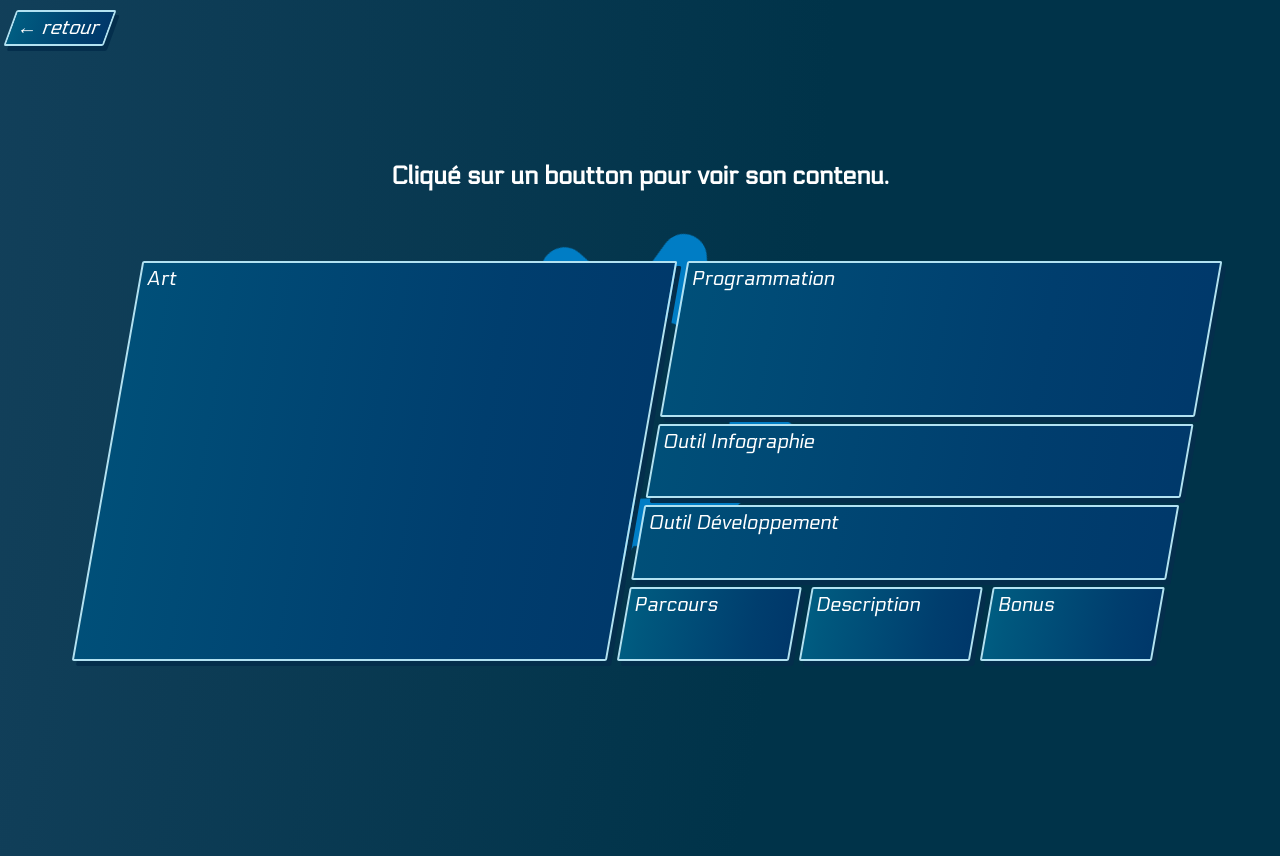
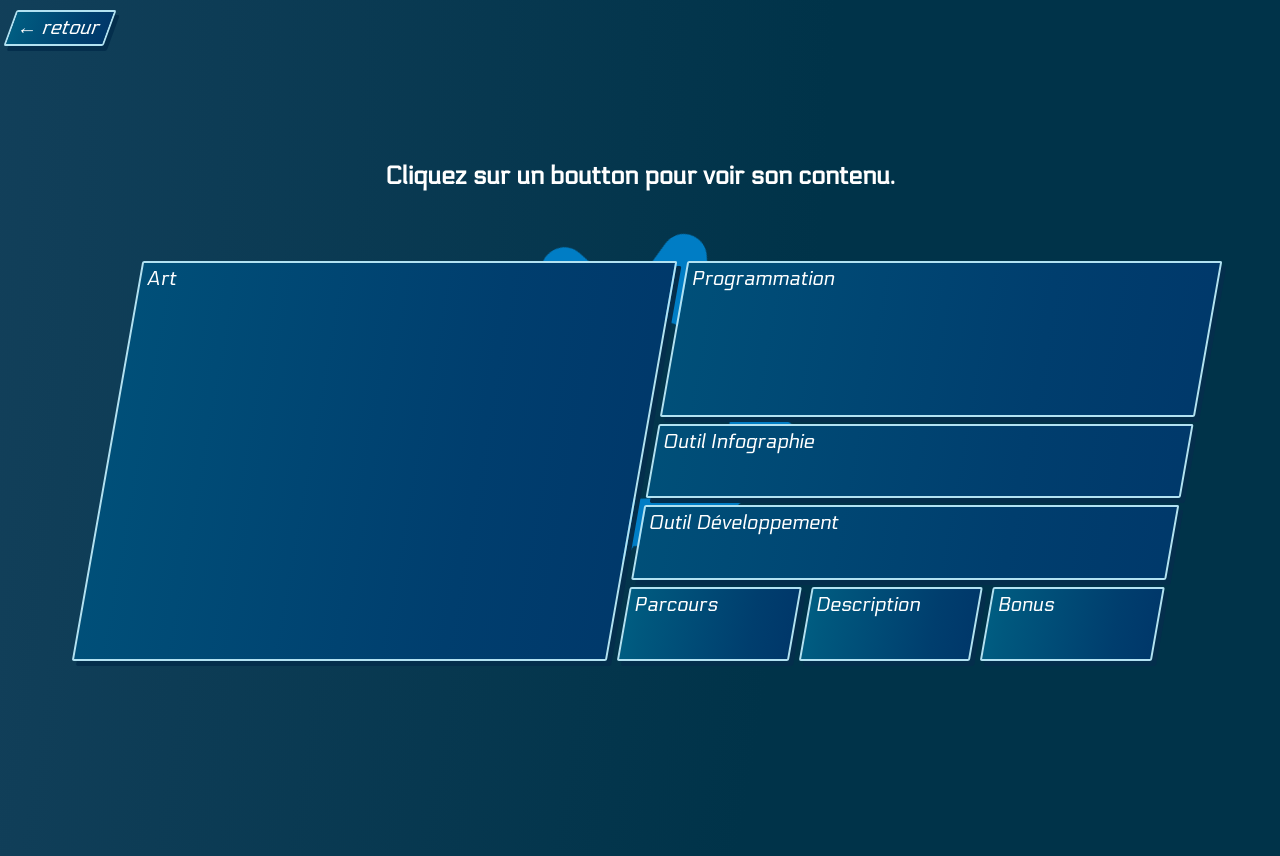
Before and after one commit to Tex-Eric/ReactPortFolio, a React (Create React App) app in the folder portfoliomaxime/: page / in a window 1280 px wide. Both pictures are taken after a click on the element "Voir plus". Built offline with nearby package versions, Linux system fonts and the light colour scheme.

Commit message:
petite correction

```diff
--- a/portfoliomaxime/src/Page/MenuBottun/MenuBottun.js
+++ b/portfoliomaxime/src/Page/MenuBottun/MenuBottun.js
@@ -37,7 +37,7 @@ function MenuBottun({pageIsMenuArt, pageIsMenuProg, pageIsToolInfo, pageIsToolDe
                         fontWeight: "700",
                         color: "#FFFFFF",
                         margin:'10px 0 50px 0'
-                    }}>Cliqué sur un boutton pour voir son contenu.</p>
+                    }}>Cliquez sur un boutton pour voir son contenu.</p>
                     </div>
                     <div style={MenuBottunGrid01}>
                         <Buttonbias write={text.art} newFunction={pageIsMenuArt} gridColumn={"1"} gridRow={"1/6"} dimension={5} />
@@ -67,7 +67,7 @@ function MenuBottun({pageIsMenuArt, pageIsMenuProg, pageIsToolInfo, pageIsToolDe
                         color: "#FFFFFF",
                         margin:'0 25px 25px 25px',
                         textAlign: "center"
-                    }}>Cliqué sur un boutton pour voir son contenu.</p>
+                    }}>Cliquez sur un boutton pour voir son contenu.</p>
                     </div>
                     <div style={MenuBottunGrid03}>
                         <Buttonbias write={text.art} newFunction={pageIsMenuArt} gridColumn={"1/3"} gridRow={"1/3"} isSkew={true} dimension={3} />
```
